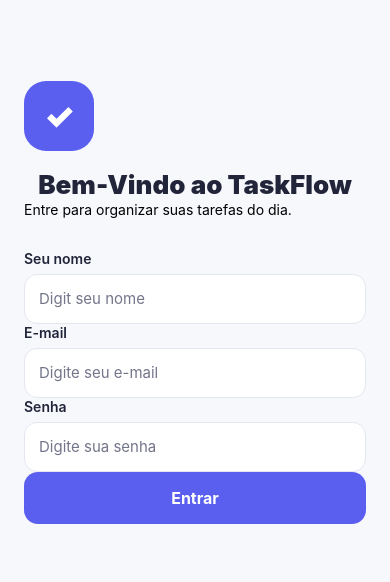
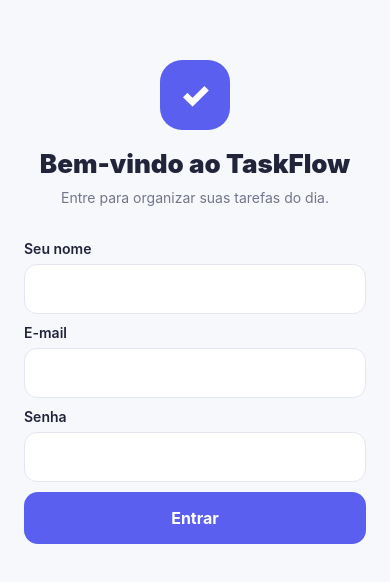
Before and after one commit to Samiihh/TaskFlow, a React Native app: screen / in a window 390 px wide. Shown: the part 120-702 px from the top of the page. Built offline with nearby package versions, Linux system fonts and the light colour scheme.

Commit message:
Atualização da home

```diff
--- a/App.js
+++ b/App.js
@@ -1,10 +1,19 @@
 
 
+import { useState } from 'react';
 import AppNavigation from './src/navigation/Appnavigation';
 
 export default function App() {
 
+  const [userName, setUserName] = useState('');
+
+  function handleLogin(name) {
+    setUserName(name);
+  }
+
   return (
-   <AppNavigation/>
+   <AppNavigation
+    onLogin={handleLogin}
+   />
   );
 }
--- a/src/navigation/Appnavigation.js
+++ b/src/navigation/Appnavigation.js
@@ -3,6 +3,7 @@ import { createNativeStackNavigator } from "@react-navigation/native-stack";
 import { colors } from "../styles/colors";
 import SplashScreen from "../screens/SplashScreen";
 import LoginScreen from "../screens/LoginScreen";
+import HomeScreen from "../screens/HomeScreen";
 
 const Stack = createNativeStackNavigator();
 
@@ -31,19 +32,41 @@ export default function AppNavigation({
                     },
                 }}
             >
+
+                {/* Tela de abertura */}
                 <Stack.Screen
                     name="Splash"
                     component={SplashScreen}
                     options={{ headerShown: false }}
                 />
+                {/*  tela de login */}
                 <Stack.Screen
                     name="Login"
-                    options={{headerShown: false}}
+                    options={{ headerShown: false }}
                 >
 
                     {(screenProps) => (
-                        <LoginScreen {...screenProps} onLogin={onLogin}/>
+                        <LoginScreen {...screenProps} onLogin={onLogin} />
                     )}
+
+                </Stack.Screen>
+
+                {/* Tela da Home */}
+
+                <Stack.Screen
+                    name="Home"
+                    options={{headerShown: false}}
+                >
+                    {(screensProps) => (
+
+                        <HomeScreen
+                            {... screensProps}
+                            userName={userName}
+                            tasks={tasks}
+                            onToggleTask={onToggleTask}
+                        />
+                    )}
+
 
                 </Stack.Screen>
 
--- /dev/null
+++ b/src/screens/HomeScreen.js
@@ -0,0 +1,54 @@
+import { FlatList, StyleSheet, Text, View } from "react-native";
+import TaskCard from "../components/TaskCard";
+
+export default function HomeScreen({ navigation, userName, tasks, onToggleTask }) {
+    return (
+        <View style={styles.container}>
+
+            <FlatList
+                // data receber   as infomrações de um array para exibir na lista
+                data={tasks}
+                keyExtractor={(item) => item.id}
+
+                renderItem={({ item }) => (
+                    <TaskCard
+                        task={item}
+                        onPress={() => openTask(item)}
+                        onToggleDone={onToggleTask}
+
+                    />
+                )}
+
+                ItemSeparatorComponent={() => (
+                    <View style={styles.separador} />
+                )}
+
+
+                ListHeaderComponent={
+
+                    <View style={styles.headerContent}>
+                        {/* saudaçao */}
+                        <View>
+                            <Text style={styles.greeting}>
+                                Olá, {userName || 'Aluno'}!
+                            </Text>
+
+                            <Text>Vamos organizar suas prioridades</Text>
+                        </View>
+
+
+                    </View>
+                }
+
+
+            />
+
+
+
+        </View>
+    )
+}
+
+const styles = StyleSheet.create({
+
+})
--- a/src/screens/LoginScreen.js
+++ b/src/screens/LoginScreen.js
@@ -1,114 +1,153 @@
-import { useState } from "react";
-import { Button, KeyboardAvoidingView, Platform, ScrollView, StyleSheet, Text, View } from "react-native";
-import Input from "../components/Input";
-import Botao from "../components/Botao";
-import { colors } from "../styles/colors";
+
+import { useState } from 'react';
+
+import {
+  KeyboardAvoidingView,
+  Platform,
+  ScrollView,
+  StyleSheet,
+  Text,
+  View,
+} from 'react-native';
+
+import { colors } from '../styles/colors';
+import Input from '../components/Input';
+import Botao from '../components/Botao';
+
 
 export default function LoginScreen({ navigation, onLogin }) {
 
-    // estado responsavel pelos dados digitados no formulario.
+
+
+  // Estado responsável pelo nome digitado.
   const [name, setName] = useState('');
   const [email, setEmail] = useState('');
-    const [passWord, setPassWord] = useState('');
+  const [password, setPassword] = useState('');
   const [error, setError] = useState('');
 
   function handleSubmit() {
+
     if (
       !name.trim()
       || !email.trim()
-            || !passWord.trim()
+      || !password.trim()
     ) {
+
       setError('Preencha todos os campos.');
-
       return;
     }
 
     if (
       email !== 'aluno@senac.com'
-            || passWord !== '123'
+      || password !== '1234'
     ) {
-            setError('E-mail e senha inválidos.')
+
+      setError('E-mail ou senha inválidos.');
+
+      return;
     }
 
+    // Limpamos uma possível mensagem de erro anterior.
     setError('');
-
-        // Função recebida via props
-
-        // onLogin  foi recebida do componente pai
 
     onLogin(name.trim());
 
 
     navigation.reset({
-            // index informa qual rota sera considerada ativa
+
+      // index informa qual rota será considerada ativa.
+
       index: 0,
 
+      // routes define quais telas existirão
+      // na nova pilha de navegação.
       routes: [
         {
-                    name: 'Home'
+          name: 'Home',
         },
       ],
-        })
+    });
   }
+
 
   return (
 
     <KeyboardAvoidingView
+
       style={styles.flex}
+
       behavior={Platform.OS === 'ios' ? 'padding' : undefined}
     >
 
+
+
       <ScrollView
+
         contentContainerStyle={styles.container}
-                // permite que tenhamos interações com os campos mesmo com o teclado aberto.
         keyboardShouldPersistTaps="handled"
       >
 
-                <View styles={styles.brand}>
+        <View style={styles.brand}>
 
-                    {/* Logo */}
           <View style={styles.logo}>
-                        <Text style={styles.logoText}>{'\u2713'}</Text>
+
+            <Text style={styles.logoText}>
+              ✓
+            </Text>
+
           </View>
 
 
-                    {/* Titulo */}
+          {/* -----------------------------------------------------------------
+              TÍTULO
+          ----------------------------------------------------------------- */}
+
           <Text style={styles.title}>
-                        Bem-Vindo ao TaskFlow
+            Bem-vindo ao TaskFlow
           </Text>
 
-                    {/* subtitulo */}
 
-                    <Text styles={styles.subtitle}>
+          {/* -----------------------------------------------------------------
+              SUBTÍTULO
+          ----------------------------------------------------------------- */}
+
+          <Text style={styles.subtitle}>
             Entre para organizar suas tarefas do dia.
           </Text>
 
         </View>
 
-                {/* formulario */}
+
+        {/* -------------------------------------------------------------------
+            FORMULÁRIO
+        ------------------------------------------------------------------- */}
+
         <View style={styles.form}>
-                    {/* campos de input do formulario */}
+
           <Input
             label="Seu nome"
             value={name}
             onChangeText={setName}
-                        placeHolder="Digit seu nome"
+            placeholder="Digite seu nome"
           />
+
+
           <Input
             label="E-mail"
             value={email}
             onChangeText={setEmail}
-                        placeHolder="Digite seu e-mail"
+            placeholder="aluno@senac.com"
+            keyboardType="email-address"
           />
           <Input
             label="Senha"
-                        value={passWord}
-                        onChangeText={setPassWord}
-                        placeHolder="Digite sua senha"
+            value={password}
+            onChangeText={setPassword}
+            placeholder="1234"
+            secureTextEntry
           />
 
 
-                    {/* mensagem de erro */}
 
           {error ? (
             <Text style={styles.error}>
@@ -116,18 +155,22 @@ export default function LoginScreen({ navigation, onLogin }) {
             </Text>
           ) : null}
 
-                    {/* Botão de entrar */}
+
+          {/* botão */}
 
           <Botao
             label="Entrar"
             onPress={handleSubmit}
           />
+
         </View>
 
       </ScrollView>
+
     </KeyboardAvoidingView>
-    )
+  );
 }
+
 
 const styles = StyleSheet.create({
 flex: {
@@ -179,7 +222,8 @@ const styles = StyleSheet.create({
     form: {
         width:'100%',
         maxWidth: 420,
-        alignSelf:'center'
+        alignSelf:'center',
+        gap: 10,
     },
     error : {
         color:colors.danger,
@@ -187,6 +231,4 @@ const styles = StyleSheet.create({
         fontWeight:'600',
         lineHeight:18,
     }
-
-
-})
+});
```
Lines whose indentation alone changed are shown as unchanged.
